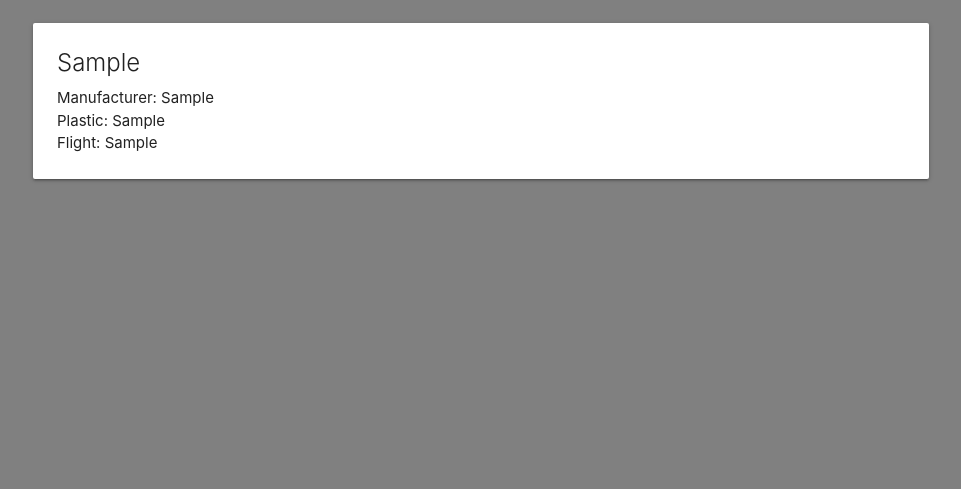
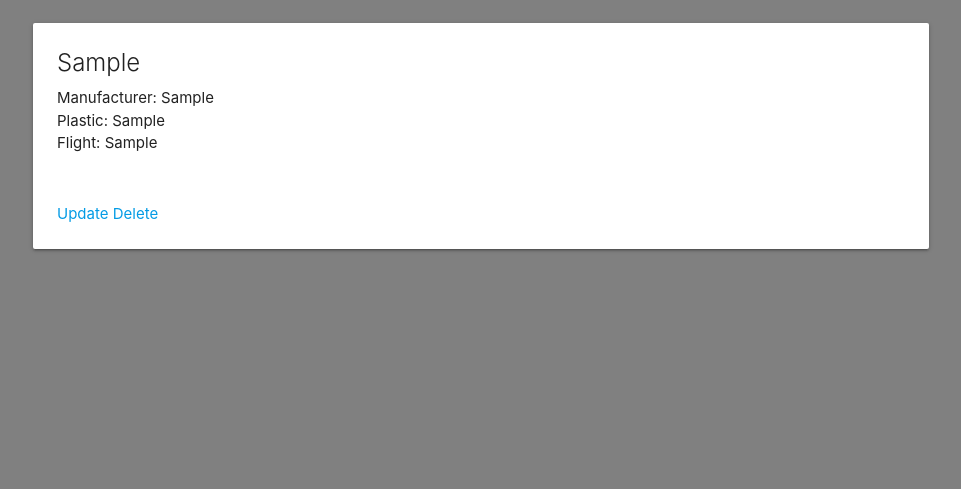
Before and after one commit to millerado/disc-collector, a Django app: template main_app/templates/discs/details.html in a window 1280 px wide. Shown: the part 177-666 px from the top of the page, without its empty margins (159-1120 px from the left). Run offline with Django 4.2, Linux system fonts and the light colour scheme; the template is opened without the code that fills it: values that come from a table or form of the project are taken from there, others are empty; tables that the repository leaves empty hold one stand-in row (values such as "Sample post"); parts of the project's set-up code (start-up, migrations or seed data) failed here and were passed over.

Commit message:
add update and delete links

```diff
--- a/main_app/templates/discs/details.html
+++ b/main_app/templates/discs/details.html
@@ -14,6 +14,10 @@
     <p>Plastic: {{ disc.plastic }}</p>
     <p>Flight: {{ disc.flight }}</p>
   </div>
+  <div class="card-content">
+    <a href="{% url 'discs_update' disc.id %}">Update</a>
+    <a href="{% url 'discs_delete' disc.id %}">Delete</a>
+  </div>
 </div>
 
 {% endblock %}
```
